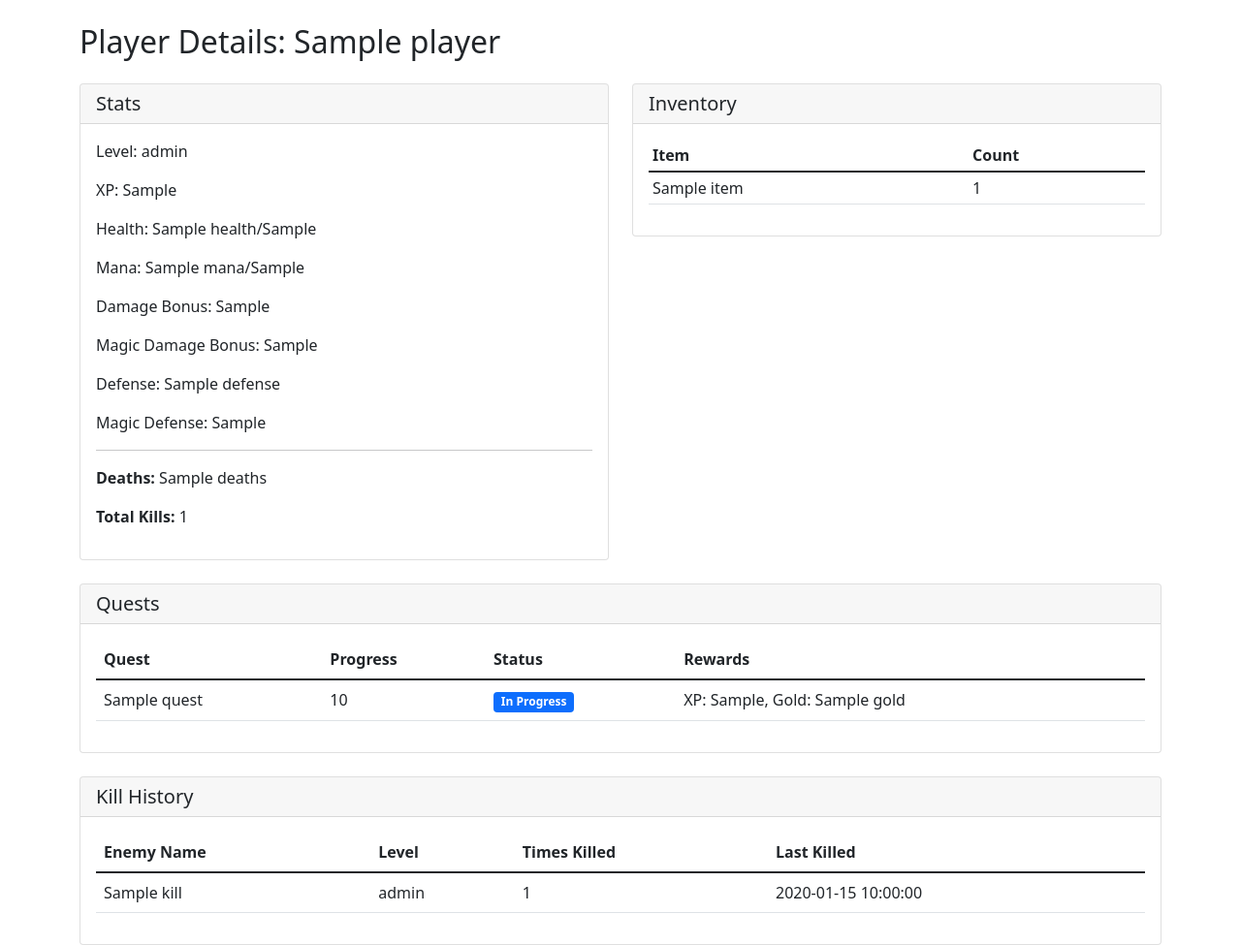
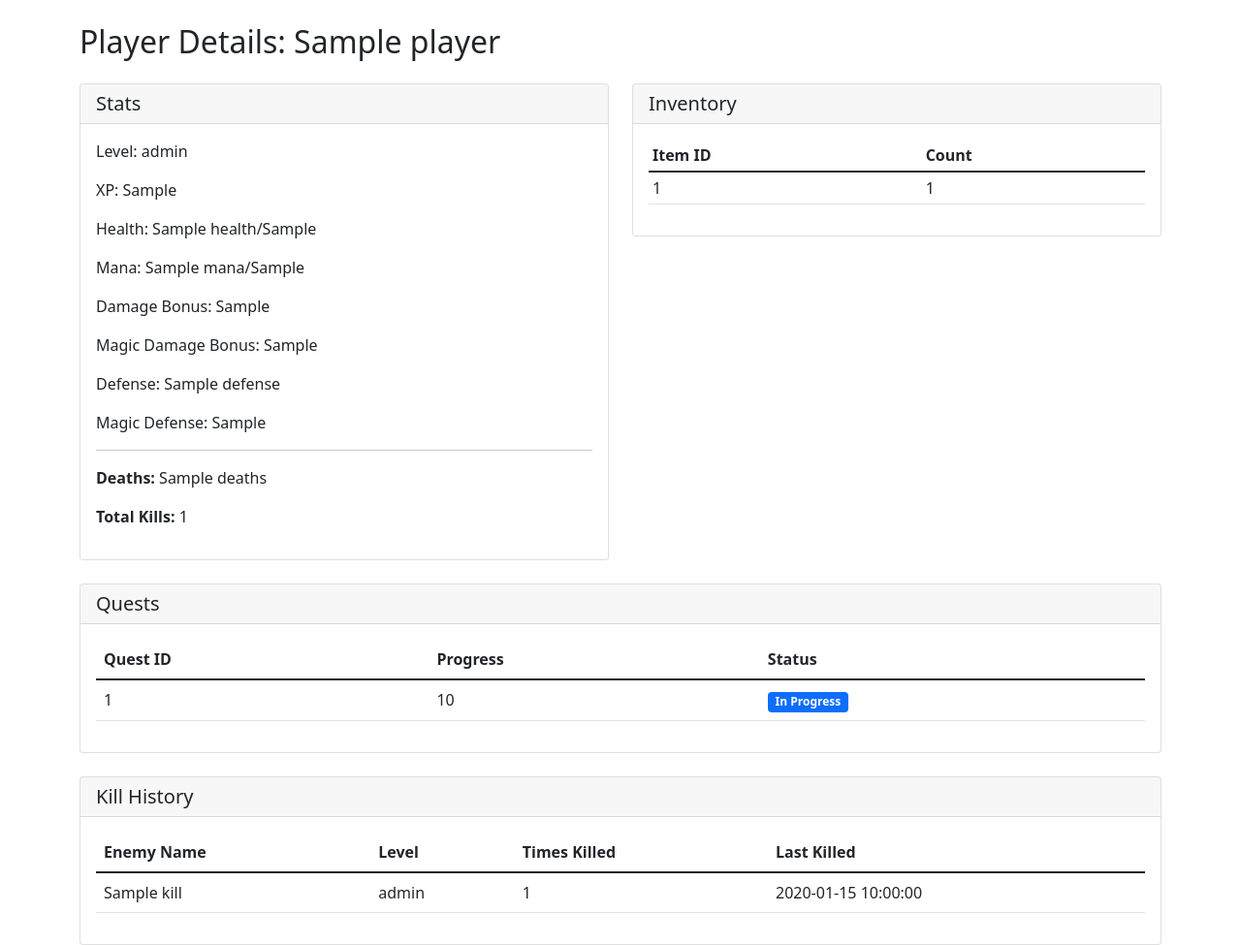
Before and after one commit to willowduster/willowbot, a Flask app: template webservice/templates/player_details.html in a window 1280 px wide. Shown: the part 56-1031 px from the top of the page at 97% size. Run offline with Flask 3, Linux system fonts and the light colour scheme; the template is opened without the code that fills it: most values are stand-ins (such as "Sample title", 1, 10 or a date in 2020).

Commit message:
Fix Flask app to work without items/quests tables in database

```diff
--- a/webservice/app.py
+++ b/webservice/app.py
@@ -85,17 +85,15 @@ def get_player_details(player_id):
     player = db.execute('SELECT * FROM players WHERE id = ?', [player_id]).fetchone()
 
     inventory = db.execute('''
-        SELECT i.*, items.name, items.description
-        FROM inventory i
-        JOIN items ON i.item_id = items.id
-        WHERE i.player_id = ?
+        SELECT item_id, count
+        FROM inventory
+        WHERE player_id = ? AND count > 0
     ''', [player_id]).fetchall()
 
     quests = db.execute('''
-        SELECT q.*, aq.objectives_progress, aq.completed, aq.rewards_claimed
-        FROM active_quests aq
-        JOIN quests q ON aq.quest_id = q.id
-        WHERE aq.player_id = ?
+        SELECT quest_id, objectives_progress, completed, rewards_claimed
+        FROM active_quests
+        WHERE player_id = ?
     ''', [player_id]).fetchall()
 
     kills = db.execute('''
@@ -121,21 +119,21 @@ def get_player_details(player_id):
 
 @app.route('/api/items')
 def get_items():
-    db = get_db()
-    items = db.execute('SELECT * FROM items').fetchall()
-    return render_template('items.html', items=items)
+    # Items are stored in YAML config, not database
+    # For now, return empty list or load from config if needed
+    return render_template('items.html', items=[])
 
 @app.route('/api/quests')
 def get_quests():
     db = get_db()
+    # Quests are stored in YAML config, just show active quest stats
     quests = db.execute('''
-        SELECT q.*,
-               COUNT(DISTINCT aq.player_id) as active_players,
-               COUNT(DISTINCT cq.player_id) as completed_players
-        FROM quests q
-        LEFT JOIN active_quests aq ON q.id = aq.quest_id AND aq.completed = 0
-        LEFT JOIN active_quests cq ON q.id = cq.quest_id AND cq.completed = 1
-        GROUP BY q.id
+        SELECT quest_id,
+               COUNT(*) as total_players,
+               SUM(CASE WHEN completed = 0 THEN 1 ELSE 0 END) as active_players,
+               SUM(CASE WHEN completed = 1 THEN 1 ELSE 0 END) as completed_players
+        FROM active_quests
+        GROUP BY quest_id
     ''').fetchall()
     return render_template('quests.html', quests=quests)
 
--- a/webservice/templates/player_details.html
+++ b/webservice/templates/player_details.html
@@ -57,22 +57,26 @@
                         <h5 class="card-title mb-0">Inventory</h5>
                     </div>
                     <div class="card-body">
+                        {% if inventory %}
                         <table class="table table-sm">
                             <thead>
                                 <tr>
-                                    <th>Item</th>
+                                    <th>Item ID</th>
                                     <th>Count</th>
                                 </tr>
                             </thead>
                             <tbody>
                                 {% for item in inventory %}
                                 <tr>
-                                    <td>{{ item.name }}</td>
+                                    <td>{{ item.item_id }}</td>
                                     <td>{{ item.count }}</td>
                                 </tr>
                                 {% endfor %}
                             </tbody>
                         </table>
+                        {% else %}
+                        <p class="text-muted">No items in inventory.</p>
+                        {% endif %}
                     </div>
                 </div>
             </div>
@@ -85,19 +89,19 @@
                         <h5 class="card-title mb-0">Quests</h5>
                     </div>
                     <div class="card-body">
+                        {% if quests %}
                         <table class="table">
                             <thead>
                                 <tr>
-                                    <th>Quest</th>
+                                    <th>Quest ID</th>
                                     <th>Progress</th>
                                     <th>Status</th>
-                                    <th>Rewards</th>
                                 </tr>
                             </thead>
                             <tbody>
                                 {% for quest in quests %}
                                 <tr>
-                                    <td>{{ quest.title }}</td>
+                                    <td>{{ quest.quest_id }}</td>
                                     <td>{{ quest.objectives_progress }}</td>
                                     <td>
                                         {% if quest.completed %}
@@ -110,11 +114,13 @@
                                             <span class="badge bg-primary">In Progress</span>
                                         {% endif %}
                                     </td>
-                                    <td>XP: {{ quest.xp }}, Gold: {{ quest.gold }}</td>
                                 </tr>
                                 {% endfor %}
                             </tbody>
                         </table>
+                        {% else %}
+                        <p class="text-muted">No active quests.</p>
+                        {% endif %}
                     </div>
                 </div>
             </div>
```
